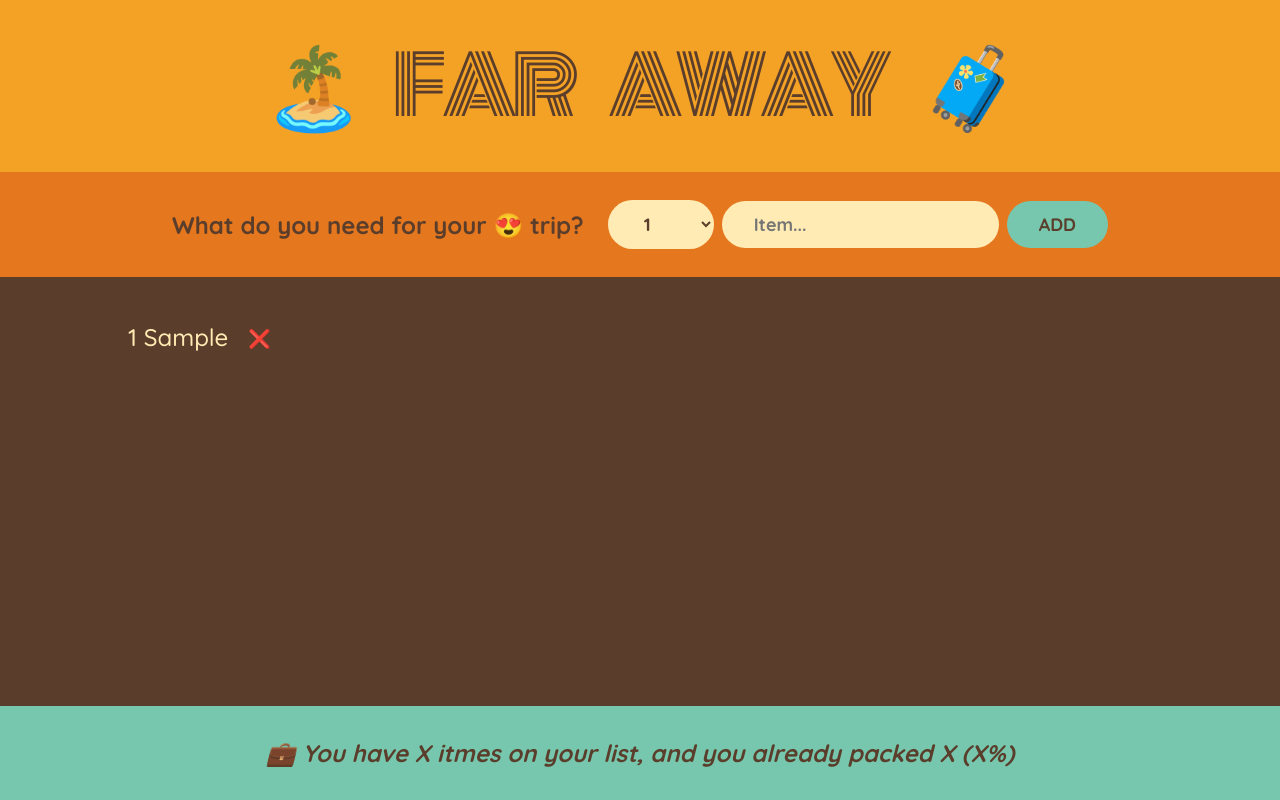
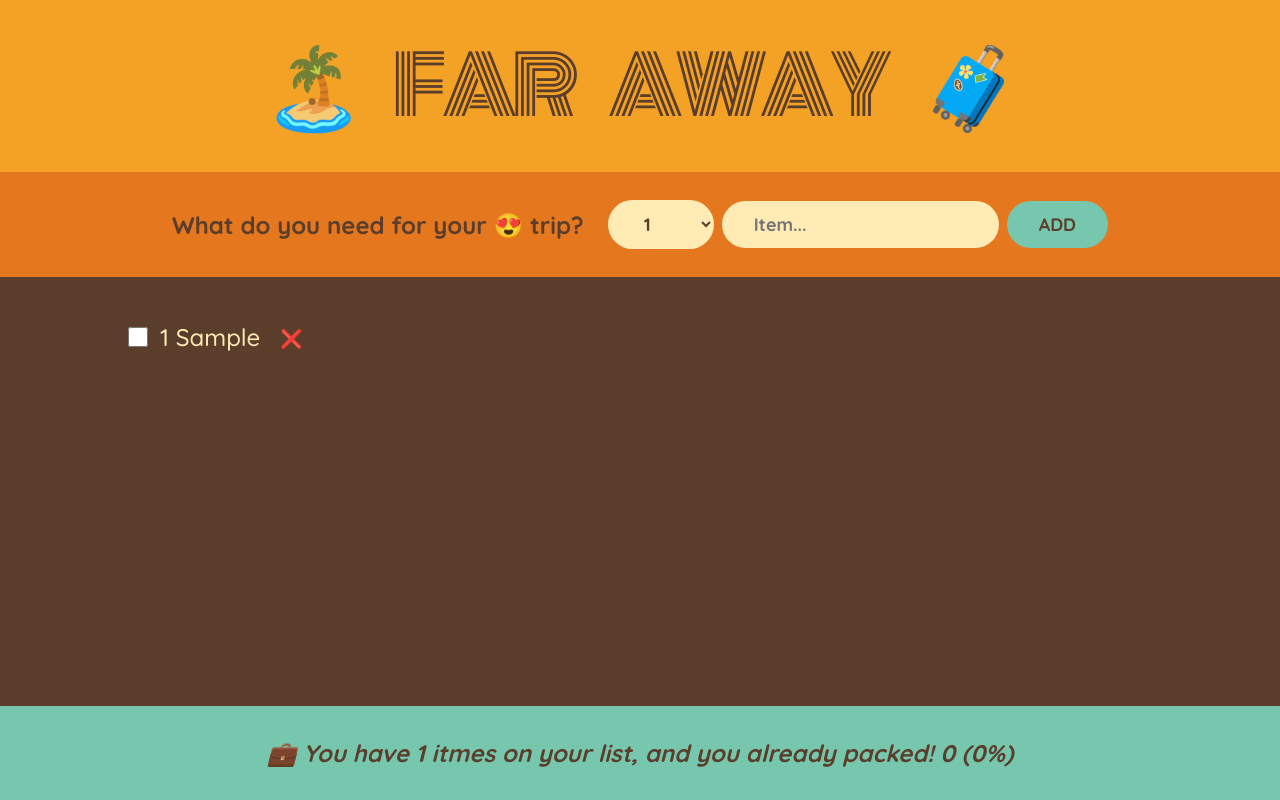
Before and after one commit to soeweiyan-phyo/05-travel-list, a React (Create React App) app: page / in a window 1280 px wide. Both pictures are taken after typing "Sample" into the empty fields and a click on the button "ADD". Built offline with nearby package versions, Linux system fonts and the light colour scheme.

Commit message:
Calculate stats using derived state

```diff
--- a/src/App.js
+++ b/src/App.js
@@ -3,20 +3,32 @@
 function App() {
   const [items, setItems] = useState([]);
 
-  function handleAddItems(item) {
+  function handleAddItem(item) {
     setItems((items) => [...items, item]);
   }
 
-  function handleDeleteItems(id) {
+  function handleDeleteItem(id) {
     setItems((items) => items.filter((item) => item.id !== id));
+  }
+
+  function handleToggleItem(id) {
+    setItems((items) =>
+      items.map((item) =>
+        item.id === id ? { ...item, packed: !item.packed } : item
+      )
+    );
   }
 
   return (
     <div className="app">
       <Logo />
-      <Form onAddItems={handleAddItems} />
-      <PackingList items={items} onDeleteItems={handleDeleteItems} />
-      <Stats />
+      <Form onAddItem={handleAddItem} />
+      <PackingList
+        items={items}
+        onDeleteItem={handleDeleteItem}
+        onToggleItem={handleToggleItem}
+      />
+      <Stats items={items} />
     </div>
   );
 }
@@ -25,7 +37,7 @@
   return <h1>🏝️ Far Away 🧳</h1>;
 }
 
-function Form({ onAddItems }) {
+function Form({ onAddItem }) {
   const [description, setDescription] = useState("");
   const [quantity, setQuantity] = useState(1);
 
@@ -40,9 +52,8 @@
       packed: false,
       id: Date.now(),
     };
-    console.log(newItem);
 
-    onAddItems(newItem);
+    onAddItem(newItem);
 
     setDescription("");
     setQuantity(1);
@@ -51,6 +62,7 @@
   return (
     <form className="add-form" onSubmit={handleSubmit}>
       <h3>What do you need for your 😍 trip?</h3>
+
       <select
         value={quantity}
         onChange={(e) => setQuantity(Number(e.target.value))}
@@ -61,6 +73,7 @@
           </option>
         ))}
       </select>
+
       <input
         type="text"
         placeholder="Item..."
@@ -72,33 +85,59 @@
   );
 }
 
-function PackingList({ items, onDeleteItems }) {
+function PackingList({ items, onDeleteItem, onToggleItem }) {
   return (
     <div className="list">
       <ul>
         {items.map((item) => (
-          <Item item={item} key={item.id} onDeleteItems={onDeleteItems} />
+          <Item
+            item={item}
+            key={item.id}
+            onDeleteItem={onDeleteItem}
+            onToggleItem={onToggleItem}
+          />
         ))}
       </ul>
     </div>
   );
 }
 
-function Item({ item, onDeleteItems }) {
+function Item({ item, onDeleteItem, onToggleItem }) {
   return (
     <li>
+      <input
+        type="checkbox"
+        value={item.packed}
+        onChange={() => onToggleItem(item.id)}
+      />
       <span style={item.packed ? { textDecoration: "line-through" } : {}}>
         {item.quantity} {item.description}
       </span>
-      <button onClick={() => onDeleteItems(item.id)}>❌</button>
+      <button onClick={() => onDeleteItem(item.id)}>❌</button>
     </li>
   );
 }
 
-function Stats() {
+function Stats({ items }) {
+  if (!items.length)
+    return (
+      <footer className="stats">
+        <em>Start adding some items to your packing list 🚀</em>
+      </footer>
+    );
+
+  const numItems = items.length;
+  const numPacked = items.filter((item) => item.packed).length;
+  const percentage = Math.round((numPacked / numItems) * 100);
+
   return (
     <footer className="stats">
-      <em>💼 You have X itmes on your list, and you already packed X (X%)</em>
+      <em>
+        {percentage === 100
+          ? "You got everything! Ready to go ✈️"
+          : `💼 You have ${numItems} itmes on your list, and you already packed!
+        ${numPacked} (${percentage}%)`}
+      </em>
     </footer>
   );
 }
```
